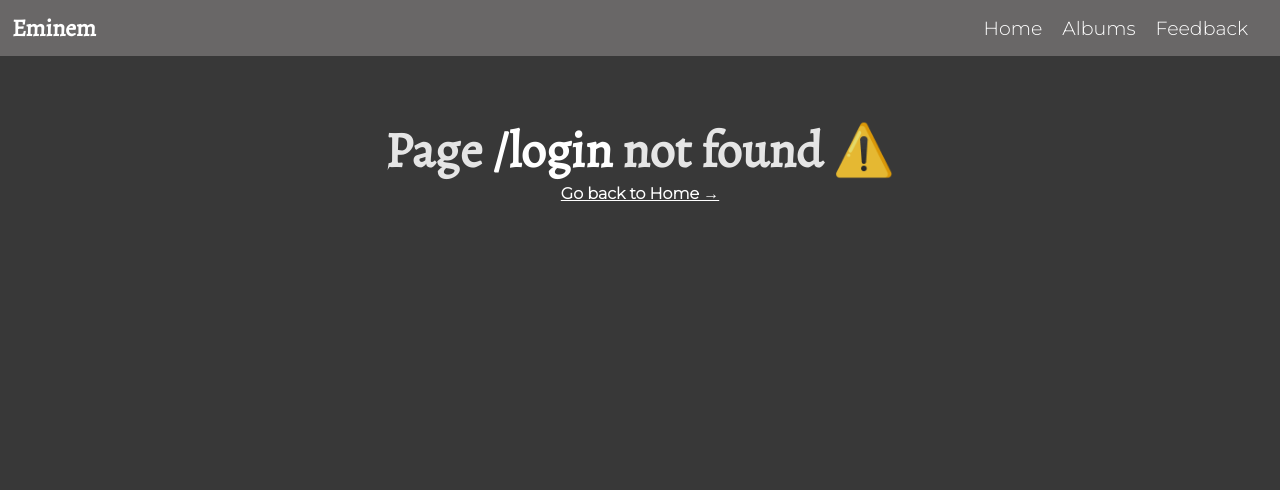
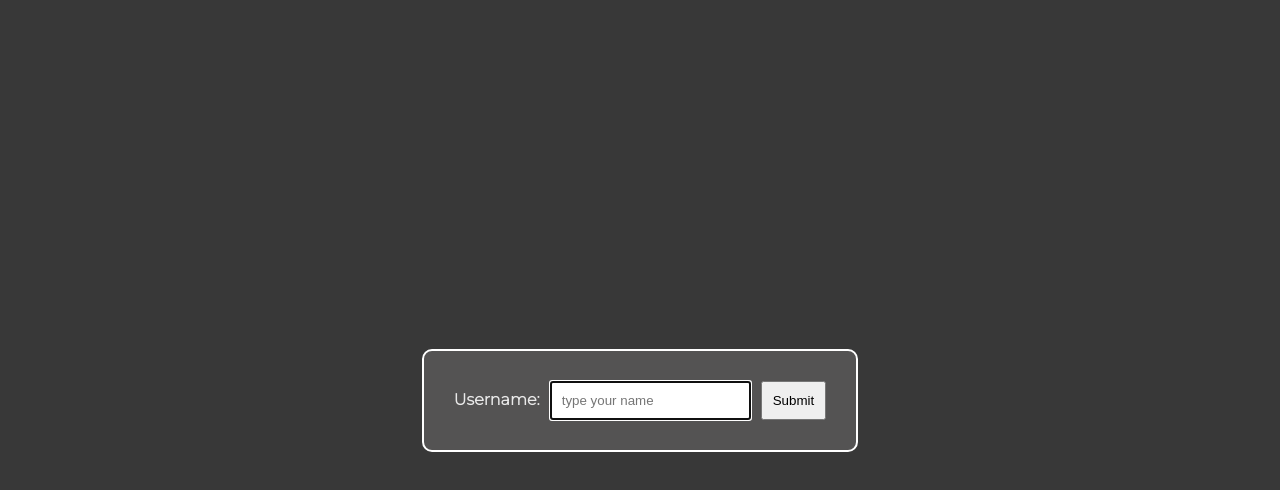
Before and after one commit to mithurssan/react_music_app, a React (Vite) app: page /login in a window 1280 px wide. Before the commit this address had no page. Shown: the top 490 px of the page. Built offline with nearby package versions, Linux system fonts and the light colour scheme.

Commit message:
add useContext

```diff
--- a/src/App.jsx
+++ b/src/App.jsx
@@ -1,5 +1,7 @@
 import React, { useEffect } from "react";
 import { Routes, Route } from "react-router-dom";
+import ProtectedRoute from "./routes"
+import { AuthProvider } from "./contexts"
 import { NavBar } from './layout';
 import * as Pages from "./pages";
 import './App.css'
@@ -17,14 +19,19 @@ function App() {
 
   return (
     <div className="App">
-      <Routes>
-        <Route path="/" element={<NavBar />}>
-          <Route index element={<Pages.Home />} />
-          <Route path="/albums" element={<Pages.Albums />} />
-          <Route path="/feedback" element={<Pages.Feedback />} />
+      <AuthProvider>
+        <Routes>
+          <Route path="/" element={<ProtectedRoute redirectTo="/login" />}>
+            <Route element={<NavBar />}>
+              <Route index element={<Pages.Home />} />
+              <Route path="/albums" element={<Pages.Albums />} />
+              <Route path="/feedback" element={<Pages.Feedback />} />
+            </Route>
+          </Route>
+          <Route path="/login" element={<Pages.Login />} />
           <Route path="*" element={<Pages.NotFound />} />
-        </Route>
-      </Routes>
+        </Routes>
+      </AuthProvider>
     </div>
   )
 }
--- /dev/null
+++ b/src/contexts/index.jsx
@@ -0,0 +1,15 @@
+import React, { useState, useContext, createContext } from "react"
+
+const AuthContext = createContext();
+
+export const AuthProvider = ({ children }) => {
+    const [user, setUser] = useState();
+
+    return (
+        <AuthContext.Provider value={{user, setUser}}>
+            {children}
+        </AuthContext.Provider>
+    );
+};
+
+export const useAuth = () => useContext(AuthContext)
--- /dev/null
+++ b/src/pages/Login/index.jsx
@@ -0,0 +1,51 @@
+import React, { useState, useEffect, useRef } from 'react'
+import { useNavigate } from "react-router-dom"
+import { useAuth } from "../../contexts"
+import "./style.css"
+
+const Login = () => {
+    const [inputValue, setinputValue] = useState("");
+    const inputRef = useRef();
+    const goTo = useNavigate();
+    const { setUser } = useAuth();
+
+    useEffect(() => {
+        inputRef.current.focus()
+    }, [])
+
+    const handleInput = (e) => {
+        setinputValue(e.target.value)
+    }
+
+    const handleSubmit = (e) => {
+        e.preventDefault();
+        setUser(inputValue)
+        goTo("/")
+    }
+
+    return (
+        <div className="auth-form-container">
+            <form
+                onSubmit={handleSubmit}
+                className="auth-form"
+            >
+                <div className="auth-form-content">
+                    <label htmlFor="username" className="mr10">Username:</label>
+                    <input
+                        type="text"
+                        id="username"
+                        className="mr10 p10"
+                        placeholder="type your name"
+                        autoComplete="off"
+                        value={inputValue}
+                        onChange={handleInput}
+                        ref={inputRef}
+                    />
+                    <input type="submit" className="p10" />
+                </div>
+            </form>
+        </div>
+    )
+}
+
+export default Login
--- /dev/null
+++ b/src/pages/Login/style.css
@@ -0,0 +1,21 @@
+.mr10 {
+    margin-right: 10px;
+}
+
+.p10 {
+    padding: 10px;
+}
+
+.auth-form-container {
+    display: flex;
+    justify-content: center;
+    align-items: center;
+    height: 100vh;
+}
+
+.auth-form {
+    padding: 30px;
+    border-radius: 10px;
+    background-color: rgb(84, 83, 83);
+    border: 2px solid white;
+}
--- a/src/pages/index.js
+++ b/src/pages/index.js
@@ -1,3 +1,4 @@
+export { default as Login } from "./Login"
 export { default as Home } from "./Home"
 export { default as Albums } from "./Albums"
 export { default as Feedback } from "./Feedback"
--- /dev/null
+++ b/src/routes/index.jsx
@@ -0,0 +1,10 @@
+import React from "react"
+import { Navigate, Outlet } from "react-router-dom"
+import { useAuth } from "../contexts"
+
+export default function ProtectedRoute({ redirectTo }) {
+    // check for user
+    const { user } = useAuth()
+
+    return user ? <Outlet /> : <Navigate to={redirectTo} />
+}
```
Also changed, not shown: .eslintrc.cjs.
